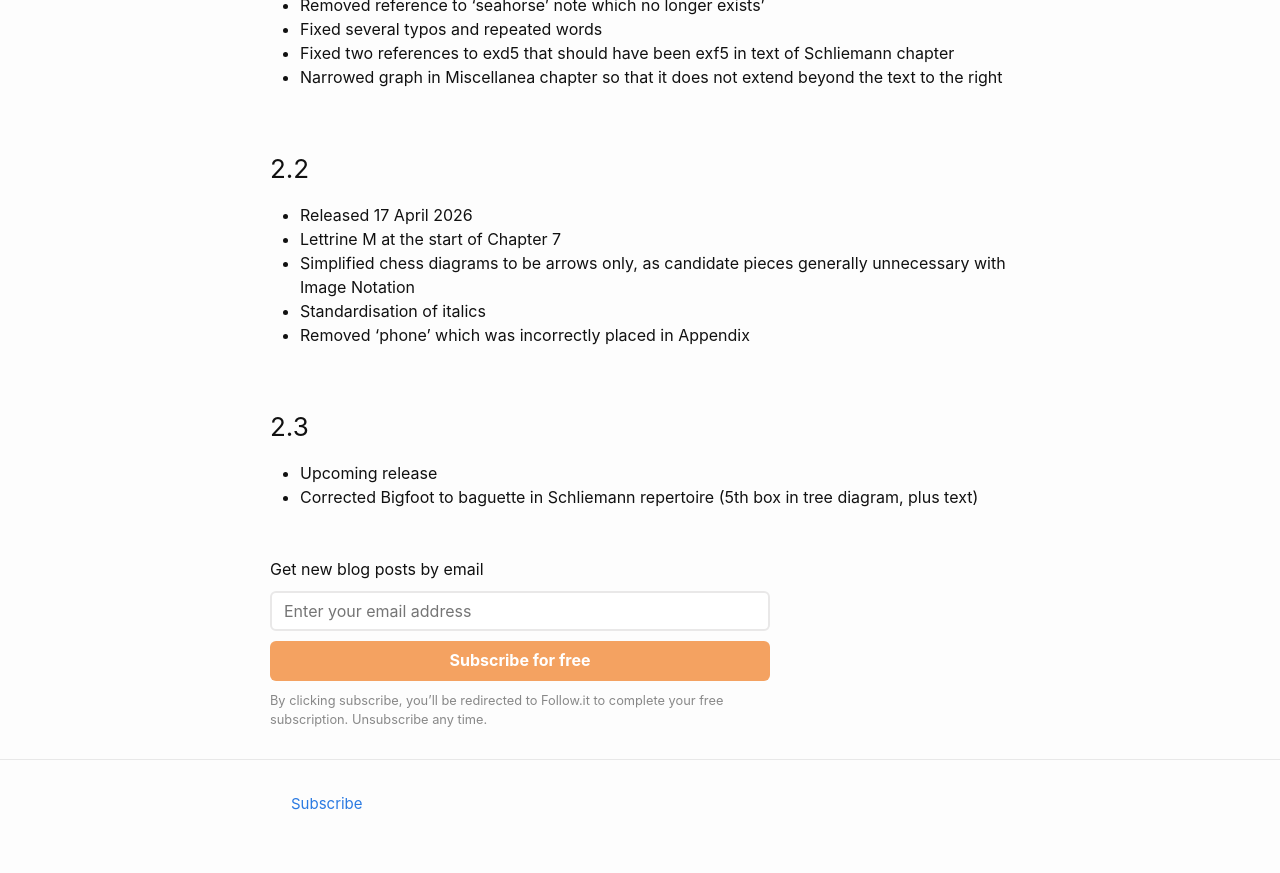
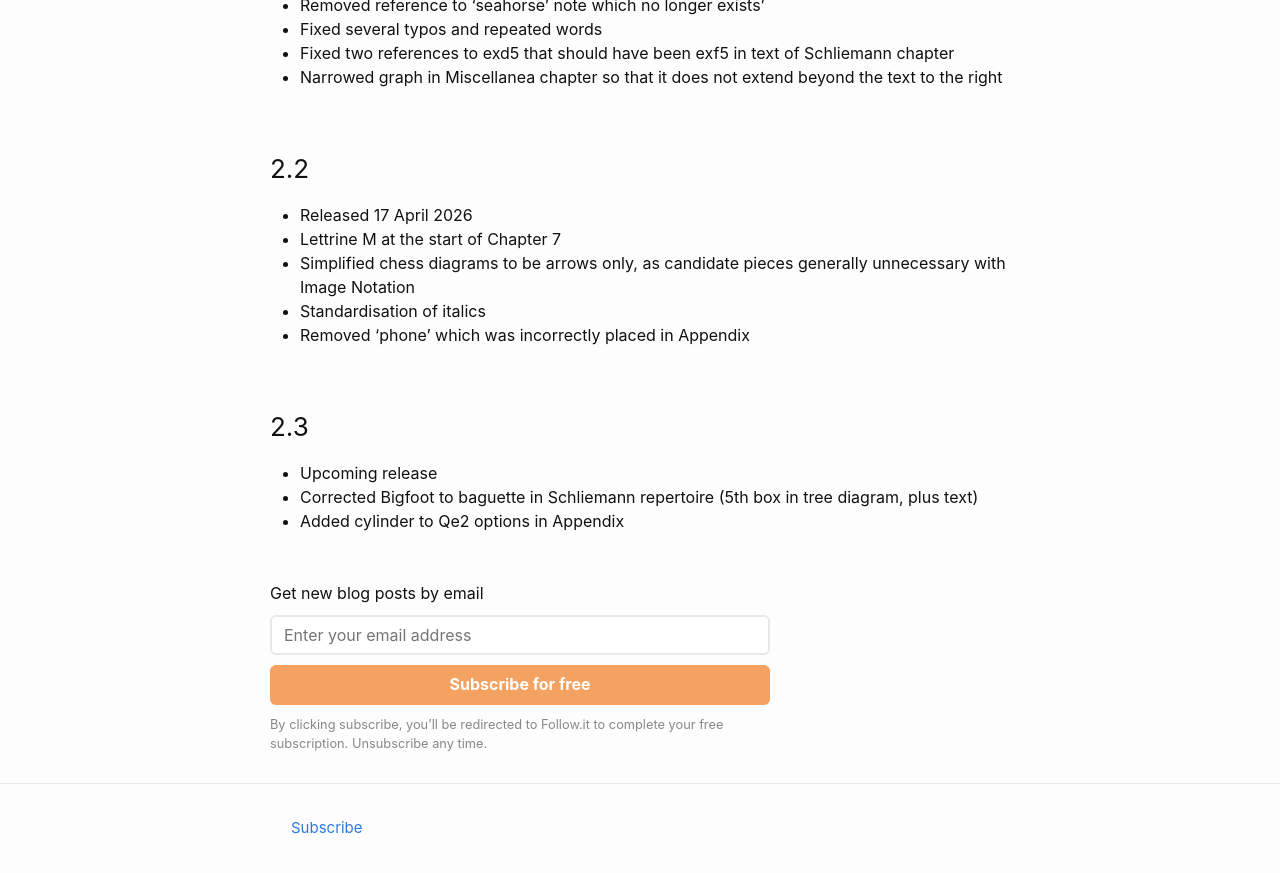
Before and after one commit to liontailedmacaque/liontailedmacaque.github.io, a Jekyll site: the page built from chessmemorypalace/versions.md, in a window 1280 px wide and 900 px high, scrolled down 4267 px. Shown: the top 873 px of the window. Built offline with Jekyll 4.4.1, drawn with Linux system fonts in a browser that asks for light colours.

Commit message:
Update versions.md

```diff
--- a/chessmemorypalace/versions.md
+++ b/chessmemorypalace/versions.md
@@ -118,3 +118,4 @@ This page lists the versions and the changes that have been made. The most signi
 ### 2.3
 - Upcoming release
 - Corrected Bigfoot to baguette in Schliemann repertoire (5th box in tree diagram, plus text)
+- Added cylinder to Qe2 options in Appendix
```
